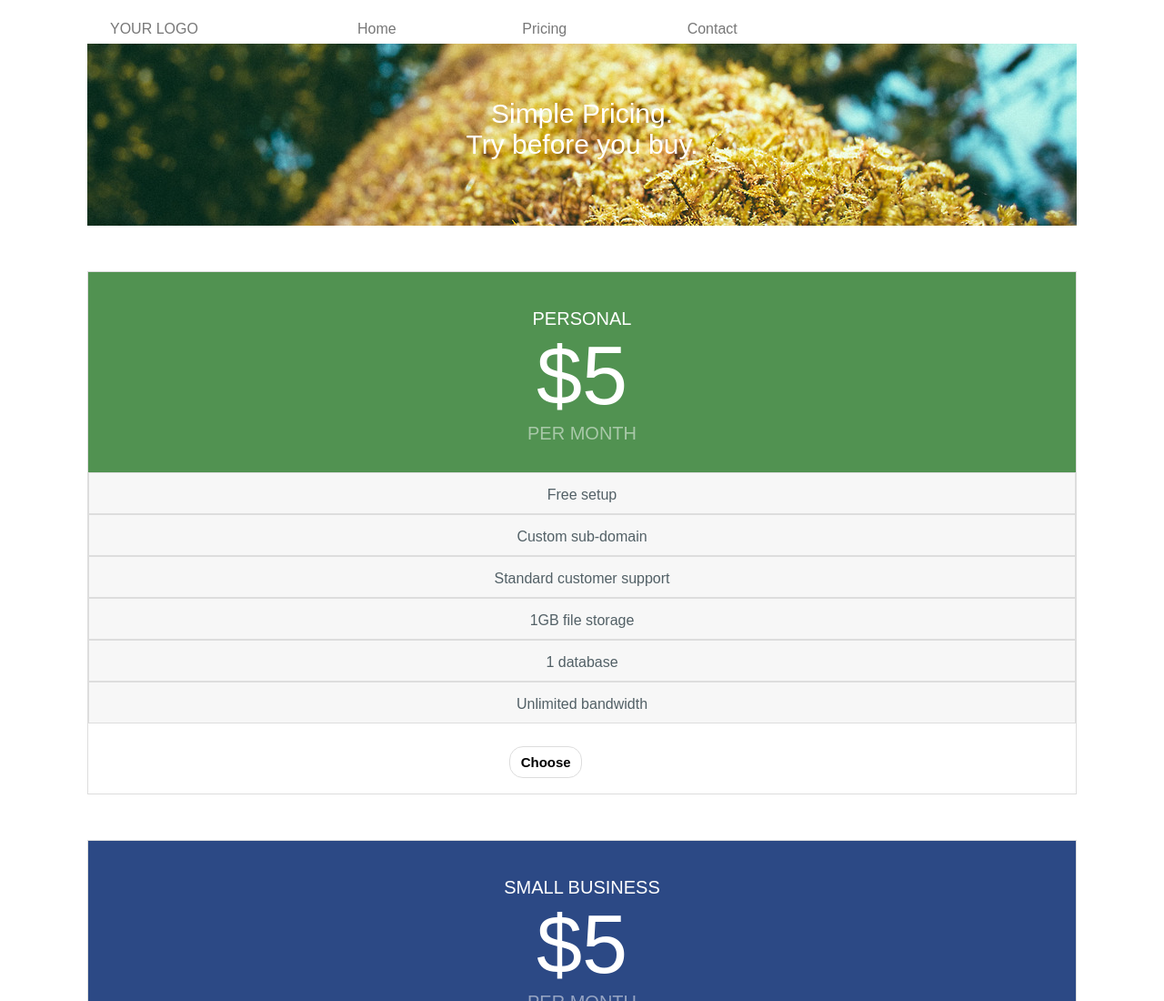
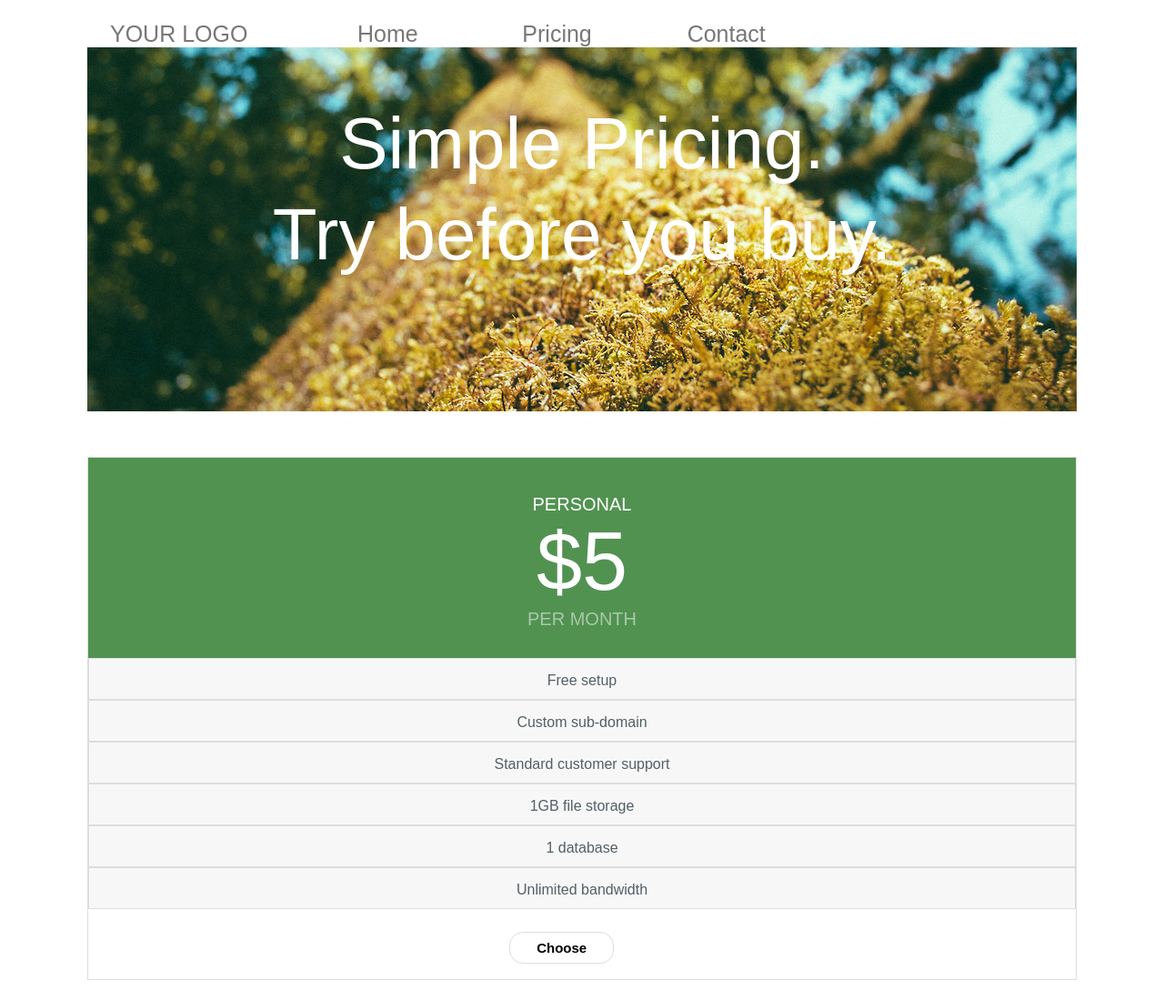
Before and after one commit to jaserader/homework_week02_wednesday, a website: page index.html in a window 1280 px wide. Shown: the top 1100 px of the page at 91% size. Drawn offline with Linux system fonts and the light colour scheme; files whose address does not match are found by name.

Commit message:
Complete 767px

```diff
--- a/css/main.scss
+++ b/css/main.scss
@@ -183,3 +183,37 @@ footer {
        color: #fff;
      }
   }
+
+  @media(min-width: 767px) {
+
+.headerNav {
+  font-size: 25px;
+
+  a {
+    @include span-columns(2);
+    text-decoration: none;
+    color: #777777;
+
+    &:first-child {
+      @include span-columns(3);
+    }
+  }
+}
+
+.hero {
+  height: 400px;
+
+.titleTop {
+  height: 100px;
+  font-size: 80px;
+  }
+}
+.choose {
+  height: 46px;
+
+  button {
+    @include shift(5);
+    width: 115px;
+  }
+}
+}
```
Also changed, not shown: css/main.css.
